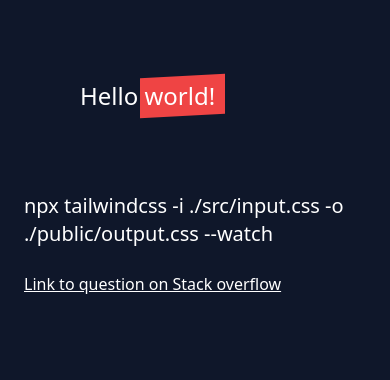
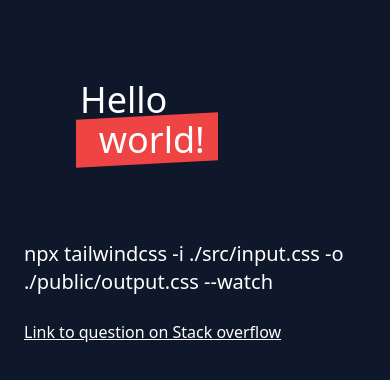
Before and after one commit to SergeyDavidovich/Tailwind-Cli-Mini-Start, a plain HTML site: page index.html in a window 390 px wide. Drawn offline with Linux system fonts and the light colour scheme.

Commit message:
no comments

```diff
--- a/index.html
+++ b/index.html
@@ -7,11 +7,11 @@
   <link href="./public/output.css" rel="stylesheet">
 </head>
 <body class="bg-slate-900">
-  <blockquote class="p-10 m-10 text-2xl text-left c sm:text-6xl md:text-8xl">
+  <blockquote class="p-10 m-10 text-4xl text-left c sm:text-6xl md:text-8xl">
    <span class="text-white"> Hello</span>
 
    <span class="relative inline-block before:block before:absolute before:-inset-1 before:-skew-y-3 before:bg-red-500">
-    <span class="relative text-white">world!</span>,
+    <span class="relative text-white">&nbsp world!</span>,
   </span>
   </blockquote>
 <!--
```
Also changed, not shown: public/output.css.
